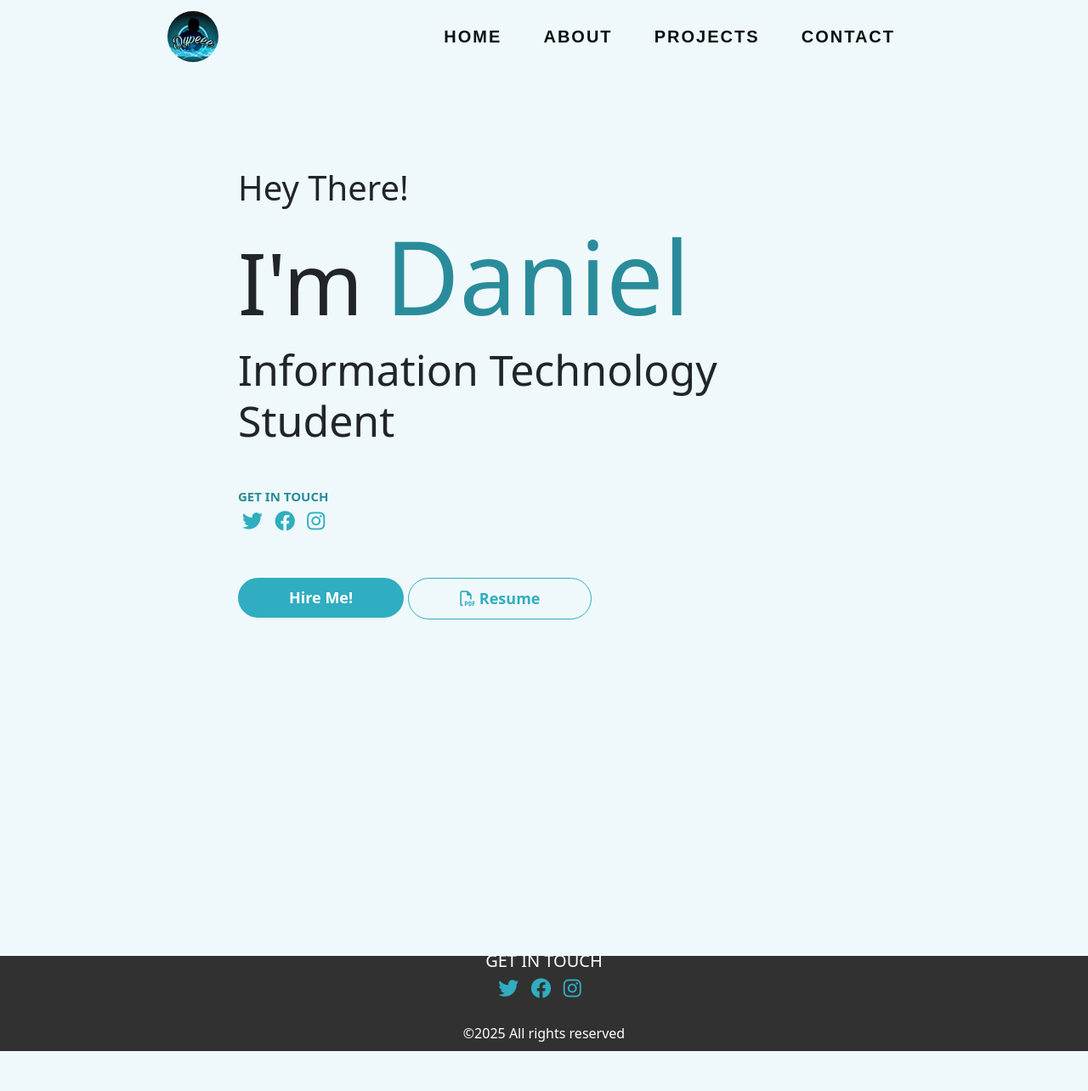
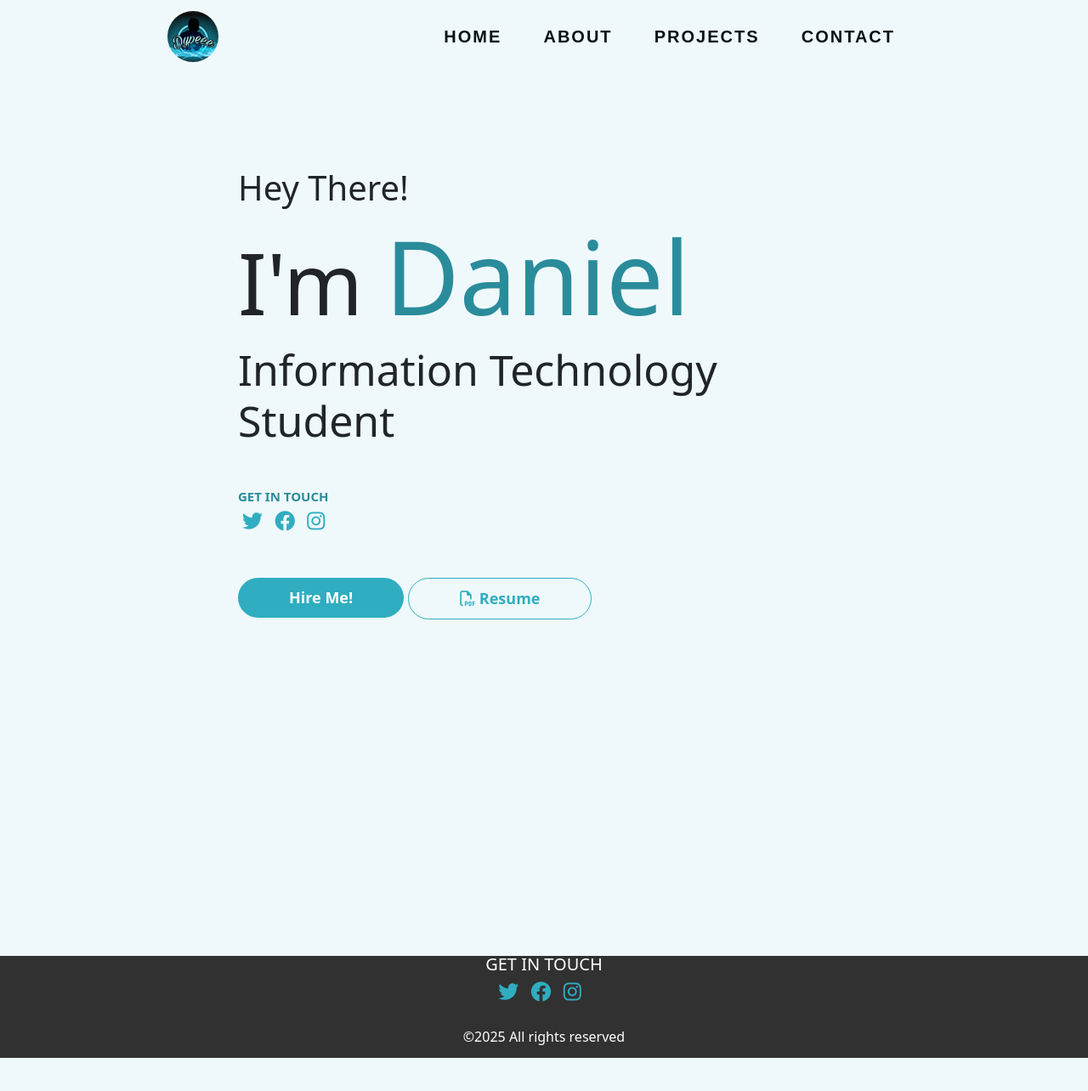
Before and after one commit to dypeee/dypeee.github.io, a plain HTML site: page index.html in a window 1280 px wide. Shown: the top 1284 px of the page at 85% size. After the commit the page ends 1258 px from the top, so only its background shows below. Drawn offline with nearby package versions, Linux system fonts and the light colour scheme.

Commit message:
Update style.css

```diff
--- a/style.css
+++ b/style.css
@@ -6,7 +6,7 @@
 .main{
 
 
-    height: 400%;
+    height: 100%;
     width: 100%;
     position: absolute;
 
@@ -407,7 +407,7 @@
     justify-content: center;
     align-items: center;
     width: 100%;
-    height: 3.5%;
+    height: 15%;
     bottom: 0;
     margin-top: 80px;
 }
```
